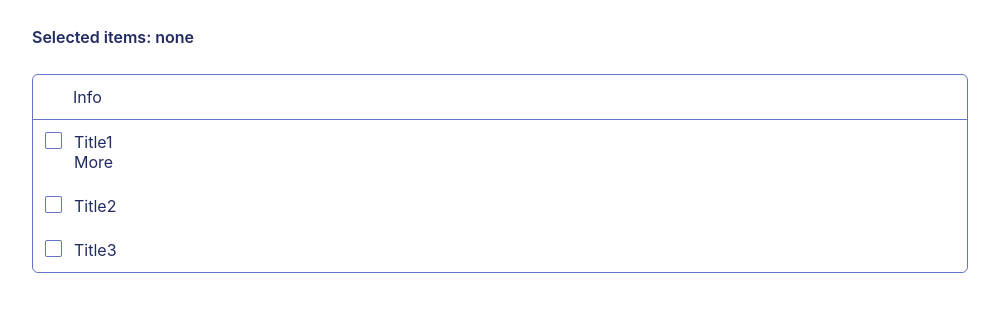
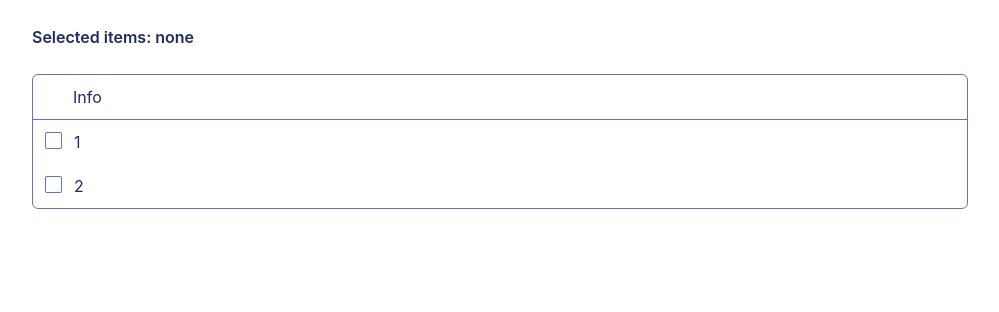
Before and after one commit to mklimkin0190/checklist, a React (Create React App) app: page / in a window 1280 px wide. Shown: the top 312 px of the page, without its empty margins (140-1139 px from the left). Built offline with nearby package versions, Linux system fonts and the light colour scheme.

Commit message:
add eslint, memoization, move inputs to a separate file

```diff
--- a/package.json
+++ b/package.json
@@ -44,6 +44,10 @@
   },
   "devDependencies": {
     "@types/lodash": "^4.14.179",
-    "@types/styled-components": "^5.1.24"
+    "@types/styled-components": "^5.1.24",
+    "@typescript-eslint/eslint-plugin": "^5.14.0",
+    "@typescript-eslint/parser": "^5.14.0",
+    "eslint": "^7.32.0",
+    "eslint-plugin-react": "^7.29.3"
   }
 }
--- a/src/App.tsx
+++ b/src/App.tsx
@@ -1,21 +1,11 @@
-import React from 'react';
-import List from './components/list.component';
+import React from 'react'
 
-const data: Object[] = [
-  { title: 'Title1', more: 'More' },
-  { title: 'Title2' },
-  { title: 'Title3' },
-]
-const renderer = (data: Object) => {
-  // TODO: deal with types
-  return <div>
-    <div>{(data as any).title}</div>
-    <div>{(data as any).more}</div>
-  </div>
-}
+import List from './components/list.component'
+import data from './assets/testDataset.json'
+import renderer from './renderer'
 
-const App: React.FC = () => (
+const App = () => (
   <List data={data} renderer={renderer} />
-);
+)
 
 export default App;
--- /dev/null
+++ b/src/assets/testDataset.json
@@ -0,0 +1,8 @@
+[
+  {
+    "title": "1"
+  },
+  {
+    "title": "2"
+  }
+]
--- a/src/components/list.component.tsx
+++ b/src/components/list.component.tsx
@@ -1,9 +1,9 @@
-import React, { ReactNode, useState } from 'react';
-import styled from 'styled-components';
-import _ from 'lodash';
+import React, { ReactNode, useState } from 'react'
+import styled from 'styled-components'
+import _ from 'lodash'
 
-import Checkbox from './checkbox.component';
-import { Colors } from '../constants';
+import Checkbox from './checkbox.component'
+import { Colors } from '../constants'
 
 const Container = styled.div`
   padding: 0 32px 32px 32px;
@@ -43,15 +43,15 @@ const toggleItem = (index: number, selected: number[]): number[] => {
   return [...selected, index]
 }
 
-const renderItems = (
-  data: Object[],
+const renderItems = <T extends unknown>(
+  data: T[],
   selected: number[],
-  renderer: (item: Object) => ReactNode,
+  renderer: (item: T) => ReactNode,
   setSelected: (items: number[]) => void,
 ) =>
   _.map(
     data,
-    (item: Object, index: number) => <div key={`item-${JSON.stringify(item)}`}>
+    (item: T, index: number) => <div key={btoa(JSON.stringify(item))}>
       <ItemLine onClick={() => setSelected(toggleItem(index, selected))}>
         <Checkbox isChecked={_.includes(selected, index)} />
         {renderer(item)}
@@ -59,19 +59,19 @@ const renderItems = (
     </div>
   )
 
-interface IListProps {
-  data: Object[]
-  renderer(item: Object): ReactNode
+interface IListProps<T> {
+  data: T[]
+  renderer(item: T): ReactNode
 }
 
-const List: React.FC<IListProps> = ({ data, renderer }: IListProps) => {
-  const [selected, setSelected] = useState([] as number[]) // TODO: useState can receive type as a parameter?
+const List = <T extends unknown>({ data, renderer }: IListProps<T>) => {
+  const [selected, setSelected] = useState<number[]>([])
   return (
     <Container>
       <TitleBox>Selected items: {_.isEmpty(selected) ? 'none' : selected.join(', ')}</TitleBox>
       <Table>
         <TitleLine>Info</TitleLine>
-        <>{renderItems(data, selected, renderer, setSelected)}</>
+        <>{renderItems<T>(data, selected, renderer, setSelected)}</>
       </Table>
     </Container>
   )
--- /dev/null
+++ b/src/renderer.tsx
@@ -0,0 +1,17 @@
+import React from 'react'
+
+interface IListItem {
+  title: string
+  description?: string
+  link?: string
+}
+
+const renderer = (data: IListItem) => {
+  return <div>
+    <div>{data.title}</div>
+    {data.description && (<div>{data.description}</div>)}
+    {data.link && (<div>{data.link}</div>)}
+  </div>
+}
+
+export default renderer
```
Also changed, not shown: src/components/checkbox.component.tsx (+4 -4 lines), .eslintrc.js (added), 1 other file (tests, documents, lock files or other folders).
